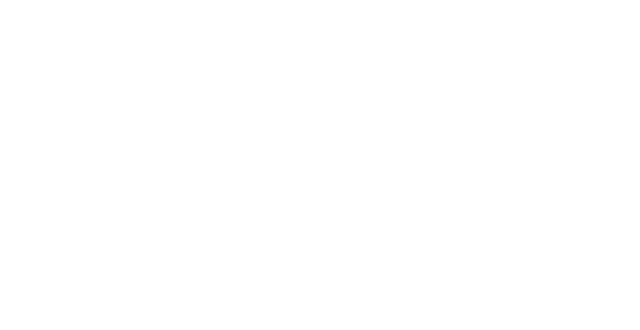
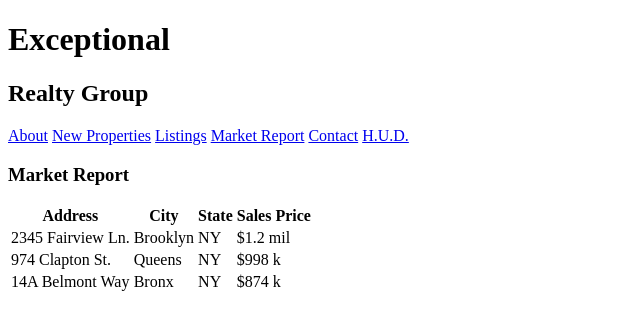
Before and after one commit to arye-dov-eidelman/exceptional-realty, a plain HTML site: page market-report.html in a window 1280 px wide. Shown: the whole page, without its empty margins (0-640 px from the left). Drawn offline with Linux system fonts and the light colour scheme.

Commit message:
basic html completed

```diff
--- a/market-report.html
+++ b/market-report.html
@@ -0,0 +1,40 @@
+<!DOCTYPE html>
+<html lang="en">
+  <head>
+    <meta charset="UTF-8">
+    <meta name="viewport" content="width=device-width, initial-scale=1.0">
+    <meta http-equiv="X-UA-Compatible" content="ie=edge">
+    <title>Exceptional Realty Group</title>
+  </head>
+  <body>
+    <h1>Exceptional</h1>
+    <h2>Realty Group</h2>
+
+
+    <nav>
+      <a href="index.html">About</a>
+      <a href="new-properties.html">New Properties</a>
+      <a href="real-estate-listings.html">Listings</a>
+      <a href="market-report.html">Market Report</a>
+      <a href="contact.html">Contact</a>
+      <a href="http://hud.gov" target="_blank">H.U.D.</a>
+    </nav>
+
+    <h3>Market Report</h3>
+    <table>
+      <tr>
+        <th>Address</th><th>City</th><th>State</th><th>Sales Price</th>
+      </tr>
+      <tr>
+        <td>2345 Fairview Ln.</td><td>Brooklyn</td><td>NY</td><td>$1.2 mil</td>
+      </tr>
+      <tr>
+        <td>974 Clapton St.</td><td>Queens</td><td>NY</td><td>$998 k</td>
+      </tr>
+      <tr>
+        <td>14A Belmont Way</td><td>Bronx</td><td>NY</td><td>$874 k</td>
+      </tr>
+    </table>
+
+  </body>
+</html>
```
Also changed, not shown: contact.html (+24 -0 lines), index.html (+12 -0 lines), new-properties.html (+23 -0 lines), real-estate-listings.html (+10 -0 lines).
